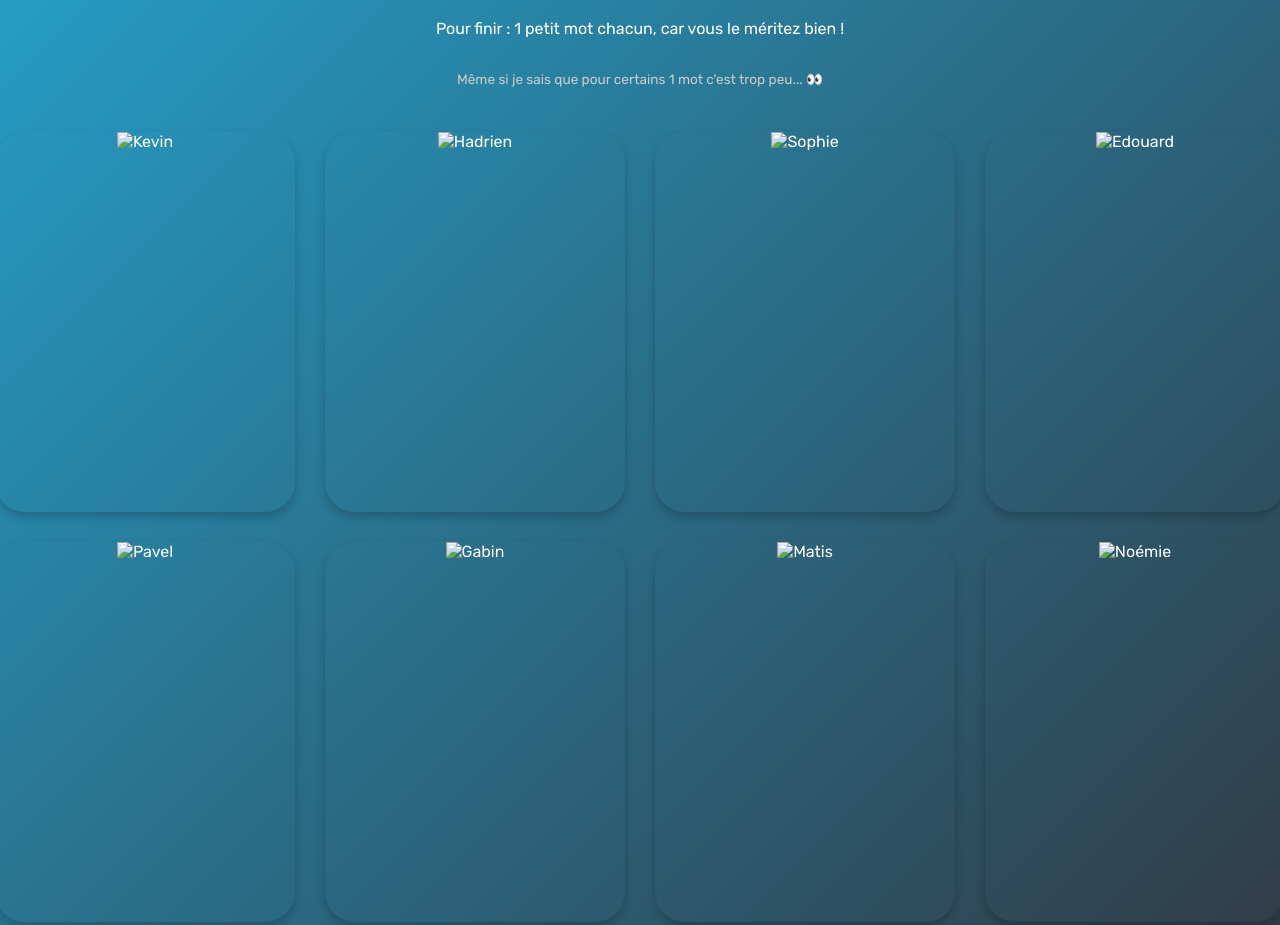
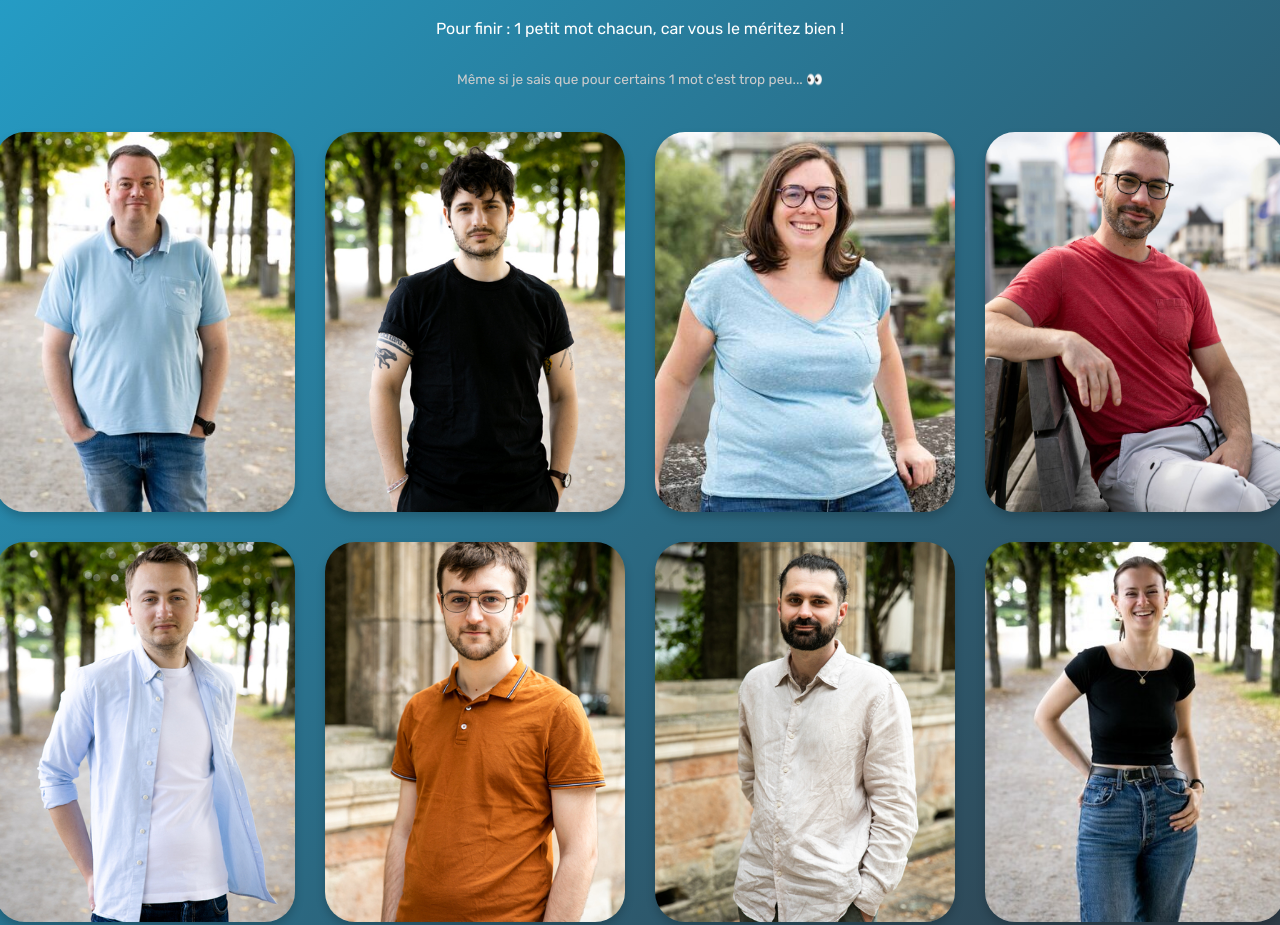
Before and after one commit to Monagbt/merci-kernl, a plain HTML site: page index.html in a window 1280 px wide. Shown: the part 746-1671 px from the top of the page. Drawn offline with Linux system fonts and the light colour scheme.

Commit message:
Update index.html

```diff
--- a/index.html
+++ b/index.html
@@ -171,21 +171,21 @@
     <div class="card-grid">
 
   <div class="card">
-        <img src="./:images:/descoubes.jpg" alt="Kevin">
+        <img src="descoubes.jpg" alt="Kevin">
       <div class="overlay">
         <p>Je n’aurais pas pu avoir meilleur patron ! Merci pour ton engagement, tes conseils (tes anecdotes aussi), <br> ton écoute et ta bienveillance.</p>
     </div>
   </div>
 
     <div class="card">
-        <img src="./:images:/patricola.jpg" alt="Hadrien">
+        <img src="patricola.jpg" alt="Hadrien">
       <div class="overlay">
         <p>Tes tocs, tes galères, ton sarcasme, <br> ta game boy à la main, ton régime méditerranéen et nos jeux du <br> midi vont me manquer.</p>
     </div>
   </div>
 
     <div class="card">
-        <img src="./:images:/verger.jpg" alt="Sophie">
+        <img src="verger.jpg" alt="Sophie">
       <div class="overlay">
         <p>Merci pour ta gentillesse et <br> toutes tes bonnes idées, toujours <br> un bon plan à partager !
 </p>
@@ -193,28 +193,28 @@
   </div>
 
     <div class="card">
-        <img src="./:images:/lamy.jpg" alt="Edouard">
+        <img src="lamy.jpg" alt="Edouard">
       <div class="overlay">
         <p>Oui t’as un avis bien tranché sur tout mais au moins on peut avoir de bonnes conversations avec toi, <br> alors merci pour ces moments.</p>
     </div>
   </div>
 
     <div class="card">
-        <img src="./:images:/klimovich.jpg" alt="Pavel">
+        <img src="klimovich.jpg" alt="Pavel">
       <div class="overlay">
         <p>Un personnage à part, avec des <br> idées plein la tête, merci d’être toi. <br> Tu es l’icône de ce bureau !</p>
     </div>
   </div>
 
     <div class="card">
-        <img src="./:images:/vallet.jpg" alt="Gabin">
+        <img src="vallet.jpg" alt="Gabin">
       <div class="overlay">
         <p>Des jeudis midi où on finit à deux, <br> il n’y en aura plus… On ne leur dira <br> pas, mais c’était les meilleurs ;)</p>
     </div>
   </div>
 
     <div class="card">
-        <img src="./:images:/galvin.jpg" alt="Matis">
+        <img src="galvin.jpg" alt="Matis">
       <div class="overlay">
         <p>Même si te faire chier va me manquer, <br>
 Je crois que c’est ton humour qui sera le plus dur (« that’s what she said ») <br>
@@ -225,7 +225,7 @@ Mais ça fait des bons souvenirs, c’est sûr.
   </div>
 
     <div class="card">
-        <img src="./:images:/barre.jpg" alt="Noémie">
+        <img src="barre.jpg" alt="Noémie">
       <div class="overlay">
         <p>Merci pour ton énergie débordante (quand tu n’as plus ton casque :)), sache que ton rire m’a marqué à jamais</p>
     </div>
```
